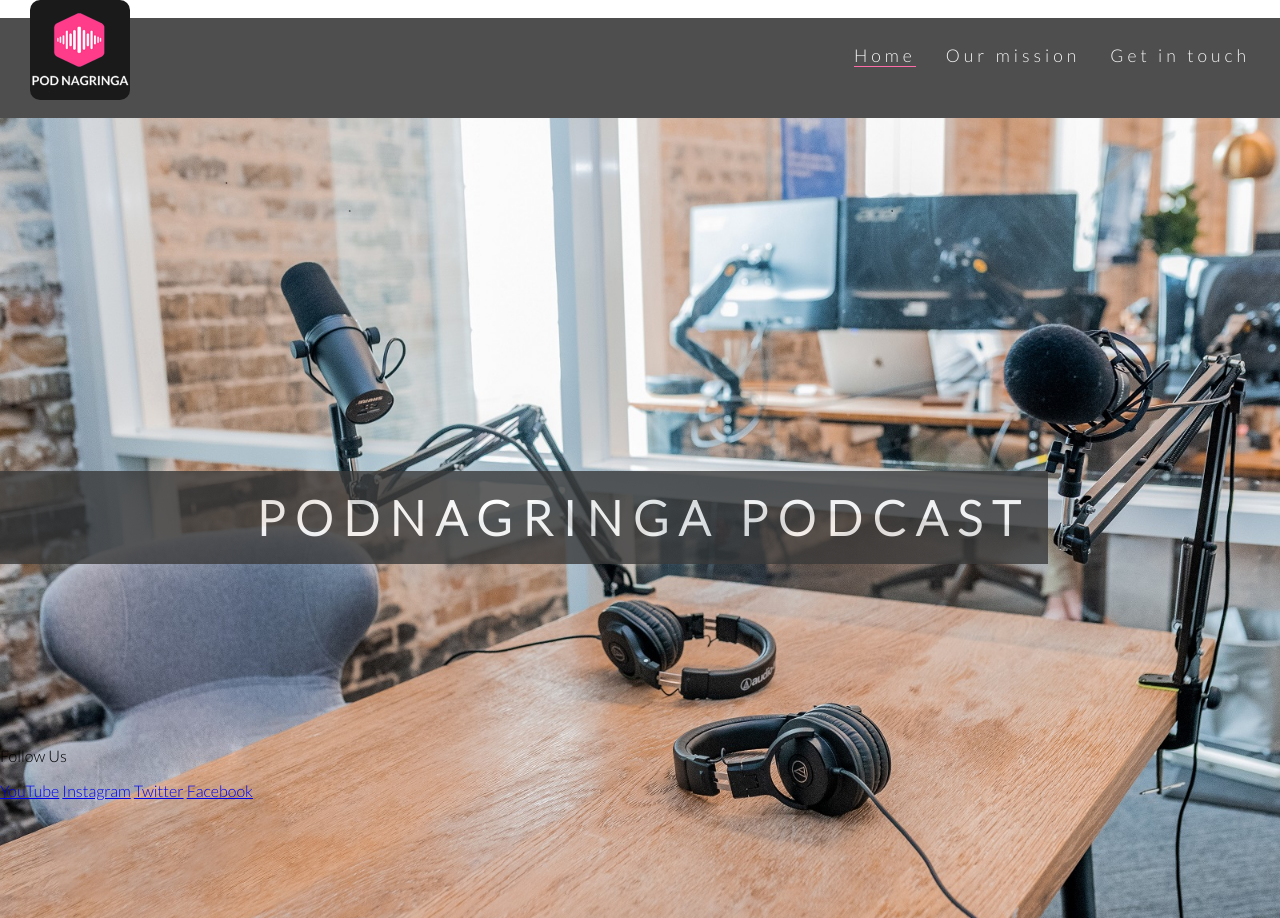
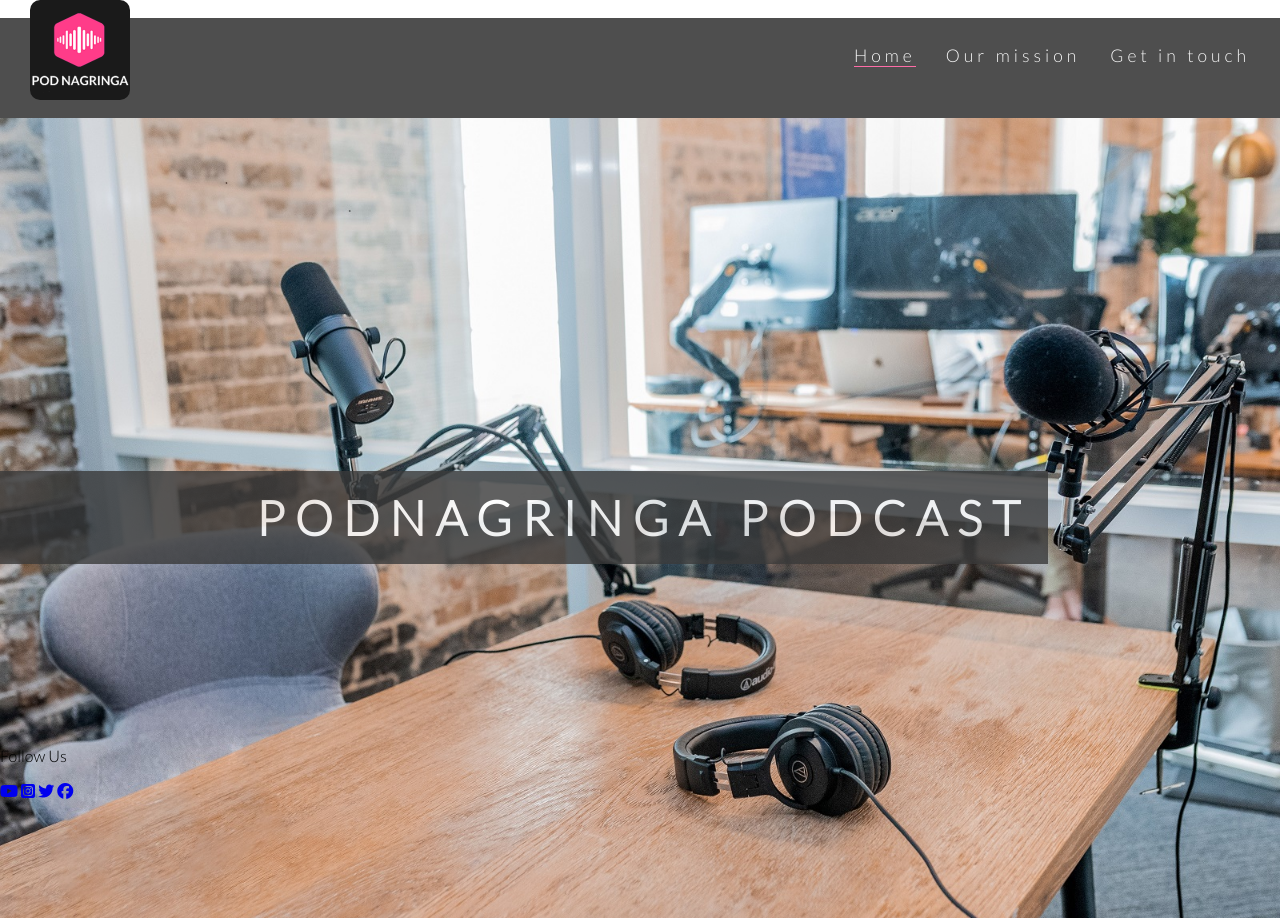
Before and after one commit to vivignutz/first-portfolio-project, a plain HTML site: page index.html in a window 1280 px wide. Shown: the top 918 px of the page. Drawn offline with Linux system fonts and the light colour scheme.

Commit message:
Add social media icons to footer

```diff
--- a/index.html
+++ b/index.html
@@ -89,10 +89,14 @@
     <!-- footer starts here -->
     <footer class="footer">
         <p>Follow Us</p>
-        <a href="https://www.youtube.com/channel/UCcd9GnDhuzzC1ELIS7cibuQ" target="_blank" rel="noopener">YouTube</a>
-        <a href="https://instagram.com/podnagringa" target="_blank" rel="noopener">Instagram</a>
-        <a href="https://twitter.com/PodNagringa" target="_blank" rel="noopener">Twitter</a>
-        <a href="https://www.facebook.com/podnagringa" target="_blank" rel="noopener">Facebook</a>
+        <a href="https://www.youtube.com/channel/UCcd9GnDhuzzC1ELIS7cibuQ" target="_blank"
+           rel="noopener" aria-label="Subscribe to our YouTube channel (opens in a new tab)"><i class="fa-brands fa-youtube"></i></a>
+        <a href="https://instagram.com/podnagringa" target="_blank"
+           rel="noopener" aria-label="Follow us on Instagram (opens in a new tab)"><i class="fa-brands fa-square-instagram"></i></a>
+        <a href="https://twitter.com/PodNagringa" target="_blank"
+           rel="noopener" aria-label="Follow us un Twitter (opens in a new tab)"><i class="fa-brands fa-twitter"></i></a>
+        <a href="https://www.facebook.com/podnagringa" target="_blank"
+           rel="noopener" aria-label="Follow us on Facebook (opens in a new tab)"><i class="fa-brands fa-facebook"></i></a>
     </footer>
 
     <!-- font awesome script -->
```
